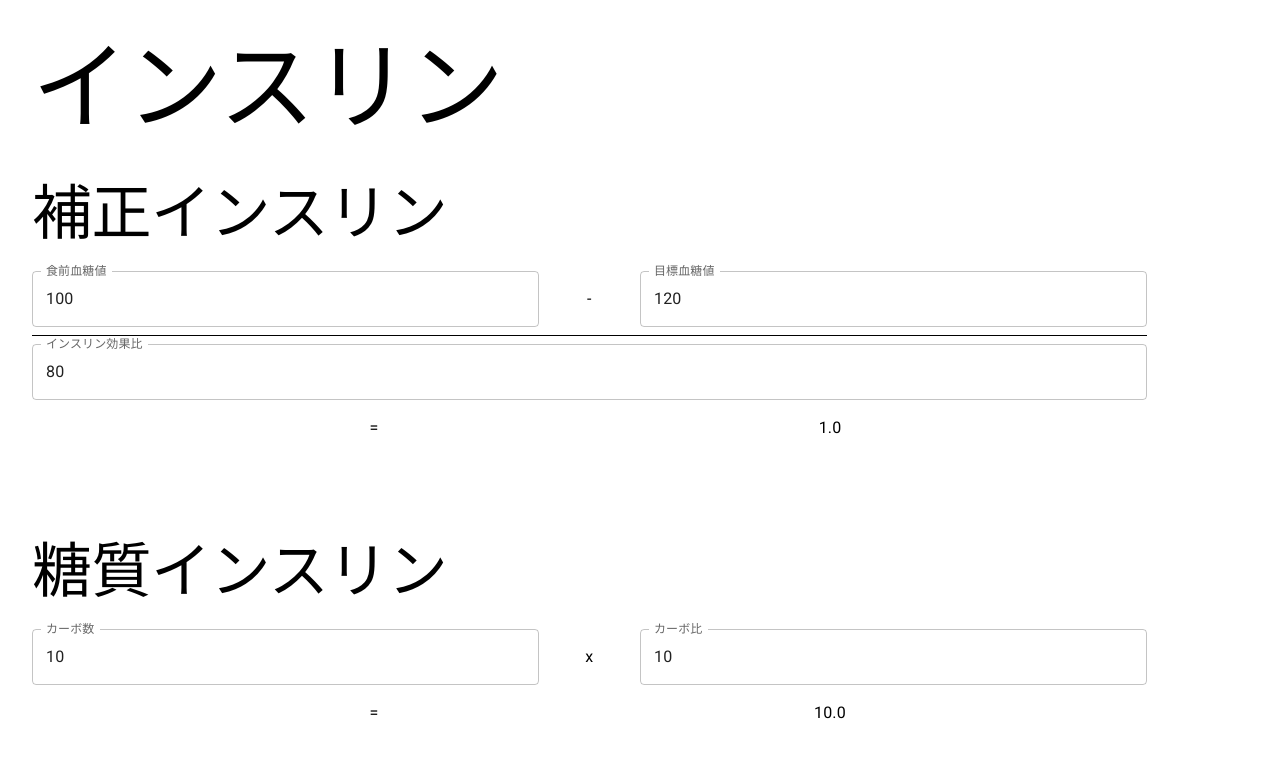
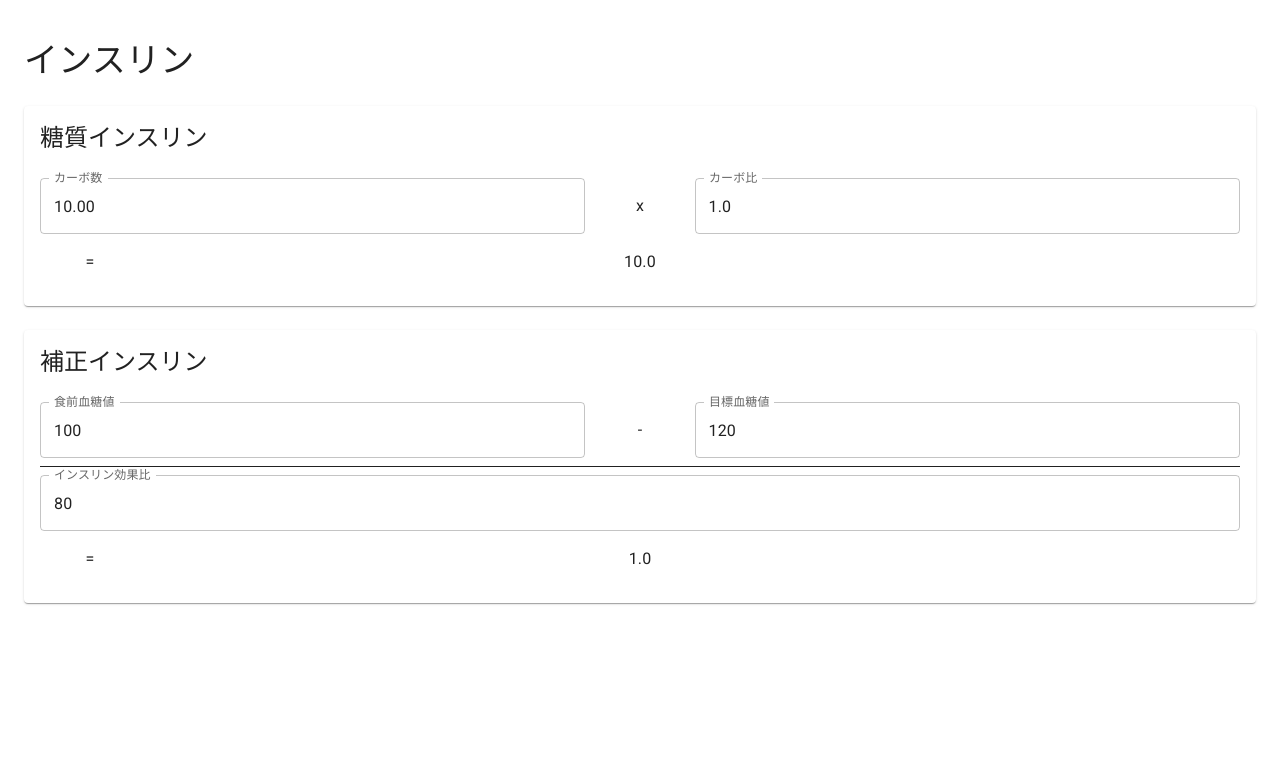
Before and after one commit to matono/InsulinCalc, a React (Create React App) app in the folder webapp/: page / in a window 1280 px wide. Shown: the top 758 px of the page. Built offline with nearby package versions, Linux system fonts and the light colour scheme.

Commit message:
viewport and numeric format (#6)

```diff
--- a/webapp/public/index.html
+++ b/webapp/public/index.html
@@ -2,7 +2,8 @@
 <html>
 <head>
   <meta charset="UTF-8">
-  <title>Hello, TypeScript and Material UI world! App</title>
+  <meta name="viewport" content="width=device-width, initial-scale=1" />
+  <title>dia.mato.jp</title>
 </head>
 <body>
   <div id="root"></div>
--- a/webapp/src/pages/About.tsx
+++ b/webapp/src/pages/About.tsx
@@ -1,11 +1,132 @@
 import React from 'react';
-import { Container } from "@mui/material";
+import Avatar from '@mui/material/Avatar';
+import Button from '@mui/material/Button';
+import CssBaseline from '@mui/material/CssBaseline';
+import TextField from '@mui/material/TextField';
+import FormControlLabel from '@mui/material/FormControlLabel';
+import Checkbox from '@mui/material/Checkbox';
+import Link from '@mui/material/Link';
+import Grid from '@mui/material/Grid';
+import Box from '@mui/material/Box';
+import LockOutlinedIcon from '@mui/icons-material/LockOutlined';
+import Typography from '@mui/material/Typography';
+import Container from '@mui/material/Container';
+import { createTheme, ThemeProvider } from '@mui/material/styles';
+
+function Copyright(props: any) {
+  return (
+    <Typography variant="body2" color="text.secondary" align="center" {...props}>
+      {'Copyright © '}
+      <Link color="inherit" href="https://mui.com/">
+        Your Website
+      </Link>{' '}
+      {new Date().getFullYear()}
+      {'.'}
+    </Typography>
+  );
+}
+
+const theme = createTheme();
 
 const About: React.FC = () => {
+  const handleSubmit = (event: React.FormEvent<HTMLFormElement>) => {
+    event.preventDefault();
+    const data = new FormData(event.currentTarget);
+    console.log({
+      email: data.get('email'),
+      password: data.get('password'),
+    });
+  };
+
   return (
-    <Container maxWidth="xl" sx={{ mt: 4, mb: 4 }}>
-      <h2>About</h2>
-    </Container>
+    <ThemeProvider theme={theme}>
+      <Container component="main" maxWidth="lg">
+        <CssBaseline />
+        <Box
+          sx={{
+            marginTop: 8,
+            display: 'flex',
+            flexDirection: 'column',
+            alignItems: 'center',
+          }}
+        >
+          <Avatar sx={{ m: 1, bgcolor: 'secondary.main' }}>
+            <LockOutlinedIcon />
+          </Avatar>
+          <Typography component="h1" variant="h5">
+            Sign up
+          </Typography>
+          <Box component="form" noValidate onSubmit={handleSubmit} sx={{ mt: 3 }}>
+            <Grid container spacing={2}>
+              <Grid item xs={12} sm={6}>
+                <TextField
+                  autoComplete="given-name"
+                  name="firstName"
+                  required
+                  fullWidth
+                  id="firstName"
+                  label="First Name"
+                  autoFocus
+                />
+              </Grid>
+              <Grid item xs={12} sm={6}>
+                <TextField
+                  required
+                  fullWidth
+                  id="lastName"
+                  label="Last Name"
+                  name="lastName"
+                  autoComplete="family-name"
+                />
+              </Grid>
+              <Grid item xs={12}>
+                <TextField
+                  required
+                  fullWidth
+                  id="email"
+                  label="Email Address"
+                  name="email"
+                  autoComplete="email"
+                />
+              </Grid>
+              <Grid item xs={12}>
+                <TextField
+                  required
+                  fullWidth
+                  name="password"
+                  label="Password"
+                  type="password"
+                  id="password"
+                  autoComplete="new-password"
+                />
+              </Grid>
+              <Grid item xs={12}>
+                <FormControlLabel
+                  control={<Checkbox value="allowExtraEmails" color="primary" />}
+                  label="I want to receive inspiration, marketing promotions and updates via email."
+                />
+              </Grid>
+            </Grid>
+            <Button
+              type="submit"
+              fullWidth
+              variant="contained"
+              sx={{ mt: 3, mb: 2 }}
+            >
+              Sign Up
+            </Button>
+            <Grid container justifyContent="flex-end">
+              <Grid item>
+                <Link href="#" variant="body2">
+                  Already have an account? Sign in
+                </Link>
+              </Grid>
+            </Grid>
+          </Box>
+        </Box>
+        <Copyright sx={{ mt: 5 }} />
+      </Container>
+    </ThemeProvider>
   );
 };
 
--- a/webapp/src/pages/Home.tsx
+++ b/webapp/src/pages/Home.tsx
@@ -1,11 +1,14 @@
 import React from 'react';
-import { Box, Container, Typography, TextField} from "@mui/material";
+import { Box, Paper, Container, Typography, TextField} from "@mui/material";
+import CssBaseline from '@mui/material/CssBaseline';
+
 import { Unstable_Grid2 as Grid } from '@mui/material'; // Grid version 2
 import '@fontsource/roboto';
 //import Item from '../components/Item';
 import { NumericFormat } from 'react-number-format';
 
-import { styled } from "@mui/material";
+import { styled, createTheme, ThemeProvider } from '@mui/material/styles';
+
 
 
 const Line = styled('div')(({ theme }) => ({
@@ -26,34 +29,135 @@
   flex: 1,
 }));
 
+const theme = createTheme();
+
 const Home: React.FC = () => {
+  const handleSubmit = (event: React.FormEvent<HTMLFormElement>) => {
+    event.preventDefault();
+    const data = new FormData(event.currentTarget);
+    console.log({
+      email: data.get('email'),
+      password: data.get('password'),
+    });
+  };
+
   return (
-    <Box sx={{padding: 3}}>
-      <Typography variant="h1" gutterBottom>インスリン</Typography>
+    <ThemeProvider theme={theme}>
 
-      <Box sx={{marginBottom: 10}}>
-        <Typography variant="h2" gutterBottom>補正インスリン</Typography>
+      <Container component="main" maxWidth="xl">
+        <CssBaseline />
+        <Box
+          sx={{
+            mt: 5,
+            flexDirection: 'column',
+          }}
+        >
+
+          <Typography component="h1" variant="h4" gutterBottom>インスリン</Typography>
+
+          <Paper component="form" onSubmit={handleSubmit} sx={{ mt: 3, p:2 }} >
+            <Typography component="h2" variant="h5" sx={{ mb: 3}}>糖質インスリン</Typography>
+
+            {/* 糖質インスリン式 */}
+            {/* 左辺 */}
+            <Grid container columns={11}>
+              <Grid xs={5}>
+                <NumericFormat
+                  id="meal_carbohydrates"
+                  value={10.00}
+                  type="text"
+                  valueIsNumericString={true}
+                  decimalSeparator="."
+                  thousandSeparator=","
+                  allowNegative={false}
+                  decimalScale={2}
+                  fixedDecimalScale
+                  inputProps={{
+                    inputMode: 'decimal',
+                    pattern: '[0-9].*'
+                  }}
+                  customInput={TextField}
+                  label="カーボ数"
+                  variant="outlined"
+                  fullWidth
+                    />
+              </Grid>
+
+              <Grid xs={1}>
+                <Item>
+                  <Typography variant="body1">x</Typography>
+                </Item>
+              </Grid>
+
+              <Grid xs={5}>
+                <NumericFormat
+                  id="insulin_to_carb_ratio"
+                  value={1.0}
+                  type="text"
+                  valueIsNumericString={true}
+                  decimalSeparator="."
+                  thousandSeparator=","
+                  allowNegative={false}
+                  decimalScale={1}
+                  fixedDecimalScale
+                  inputProps={{
+                    inputMode: 'decimal',
+                    pattern: '[0-9].*'
+                  }}
+                  customInput={TextField}
+                  label="カーボ比"
+                  variant="outlined"
+                  fullWidth
+                    />
+              </Grid>
+            </Grid>
+
+            {/* =右辺 */}
+            <Grid container xs={12}>
+
+              {/* = */}
+              <Grid container xs={1}>
+                  <Item>
+                    <Typography variant="body1">=</Typography>
+                  </Item>
+              </Grid>
+
+              {/* 右辺 */}
+              <Grid container xs={10}>
+                  <Item>
+                    <Typography variant="body1">10.0</Typography>
+                  </Item>
+              </Grid>
+            </Grid>
+          </Paper>
+
+
+
+          <Paper component="form" noValidate onSubmit={handleSubmit} sx={{ mt: 3, p:2 }}>
+           <Typography component="h2" variant="h5" sx={{ mb: 3}}>補正インスリン</Typography>
 
             {/* 補正インスリン式 */}
             {/* 左辺 */}
-        <Grid container xs={12}>
+            <Grid container columns={11}>
               {/* 分子 */}
-          <Grid container xs={11} columns={11}>
               <Grid xs={5}>
                 <NumericFormat
                   id="current_BGL"
+                  value={100}
+
+                  valueIsNumericString={true}
+                  decimalSeparator="."
+                  thousandSeparator=","
+                  allowNegative={false}
+                  decimalScale={0}
+                  fixedDecimalScale
+                  inputProps={{
+                    inputMode: 'numeric',
+                    pattern: '[0-9]*'
+                  }}
+                  customInput={TextField}
                   label="食前血糖値"
                   variant="outlined"
-                value={100}
-                valueIsNumericString={true}
-                isAllowed={(values) => {
-                  const { floatValue } = values;
-                  if (floatValue) {
-                    return 0 < floatValue && floatValue < 1000;
-                  }
-                  return false;
-                }}
-                customInput={TextField}
                   fullWidth
                     />
               </Grid>
@@ -65,55 +169,56 @@
               <Grid xs={5}>
                 <NumericFormat
                   id="target_BGL"
+                  value={120}
+
+                  valueIsNumericString={true}
+                  decimalSeparator="."
+                  thousandSeparator=","
+                  allowNegative={false}
+                  decimalScale={0}
+                  fixedDecimalScale
+                  inputProps={{
+                    inputMode: 'numeric',
+                    pattern: '[0-9]*'
+                  }}
+                  customInput={TextField}
                   label="目標血糖値"
                   variant="outlined"
-                value={120}
+                  fullWidth
+                    />
+              </Grid>
+
+              {/* 分数線 */}
+              <Grid container xs={21}>
+                <Line></Line>
+              </Grid>
+
+              {/* 分母 */}
+              <Grid container xs={21}>
+                <NumericFormat
+                  id="insulin_sensitivity_factor"
+                  value={80}
+
                   valueIsNumericString={true}
-                isAllowed={(values) => {
-                  const { floatValue } = values;
-                  if (floatValue) {
-                    return 0 < floatValue && floatValue < 1000;
-                  }
-                  return false;
+                  decimalSeparator="."
+                  thousandSeparator=","
+                  allowNegative={false}
+                  decimalScale={0}
+                  fixedDecimalScale
+                  inputProps={{
+                    inputMode: 'numeric',
+                    pattern: '[0-9]*'
                   }}
                   customInput={TextField}
+                  label="インスリン効果比"
+                  variant="outlined"
                   fullWidth
                     />
               </Grid>
             </Grid>
 
-          {/* 分数線 */}
-          <Grid container xs={11}>
-            <Grid xs={12}>
-              <Line></Line>
-            </Grid>
-          </Grid>
-
-          {/* 分母 */}
-          <Grid container xs={11}>
-            <Grid xs={12}>
-              <NumericFormat
-                id="insulin_sensitivity_factor"
-                label="インスリン効果比"
-                variant="outlined"
-                value={80}
-                valueIsNumericString={true}
-                isAllowed={(values) => {
-                  const { floatValue } = values;
-                  if (floatValue) {
-                    return 0 < floatValue && floatValue < 1000;
-                  }
-                  return false;
-                }}
-                customInput={TextField}
-                fullWidth
-                 />
-            </Grid>
-          </Grid>
-        </Grid>
-
             {/* =右辺 */}
-        <Grid container xsOffset={3} xs={9}>
+            <Grid container xs={12}>
 
               {/* = */}
               <Grid container xs={1}>
@@ -123,87 +228,17 @@
               </Grid>
 
               {/* 右辺 */}
-          <Grid container xs={11}>
+              <Grid container xs={10}>
                   <Item>
                     <Typography variant="body1">1.0</Typography>
                   </Item>
               </Grid>
             </Grid>
+          </Paper>
         </Box>
+      </Container>
 
-      <Box sx={{marginBottom: 10}}>
-        <Typography variant="h2" gutterBottom>糖質インスリン</Typography>
-
-        {/* 糖質インスリン式 */}
-        {/* 左辺 */}
-        <Grid container xs={12}>
-          <Grid container xs={11} columns={11}>
-            <Grid xs={5}>
-              <NumericFormat
-                id="meal_carbohydrates"
-                label="カーボ数"
-                variant="outlined"
-                value={10.0}
-                valueIsNumericString={true}
-                allowedDecimalSeparators={['%']}
-                isAllowed={(values) => {
-                  const { floatValue } = values;
-                  if (floatValue) {
-                    return 0 < floatValue && floatValue < 1000;
-                  }
-                  return false;
-                }}
-                customInput={TextField}
-                fullWidth
-                 />
-            </Grid>
-            <Grid xs={1}>
-              <Item>
-                <Typography variant="body1">x</Typography>
-              </Item>
-            </Grid>
-            <Grid xs={5}>
-              <NumericFormat
-                id="insulin_to_carb_ratio"
-                label="カーボ比"
-                variant="outlined"
-                value={10.0}
-                valueIsNumericString={true}
-                allowedDecimalSeparators={['%']}
-                isAllowed={(values) => {
-                  const { floatValue } = values;
-                  if (floatValue) {
-                    return 0 < floatValue && floatValue < 1000;
-                  }
-                  return false;
-                }}
-                customInput={TextField}
-                fullWidth
-                 />
-            </Grid>
-          </Grid>
-        </Grid>
-
-        {/* =右辺 */}
-        <Grid container xsOffset={3} xs={9}>
-
-          {/* = */}
-          <Grid container xs={1}>
-              <Item>
-                <Typography variant="body1">=</Typography>
-              </Item>
-          </Grid>
-
-          {/* 右辺 */}
-          <Grid container xs={11}>
-              <Item>
-                <Typography variant="body1">10.0</Typography>
-              </Item>
-          </Grid>
-        </Grid>
-      </Box>
-
-    </Box>
+    </ThemeProvider>
   );
 };
 
```
Lines whose indentation alone changed are shown as unchanged.
